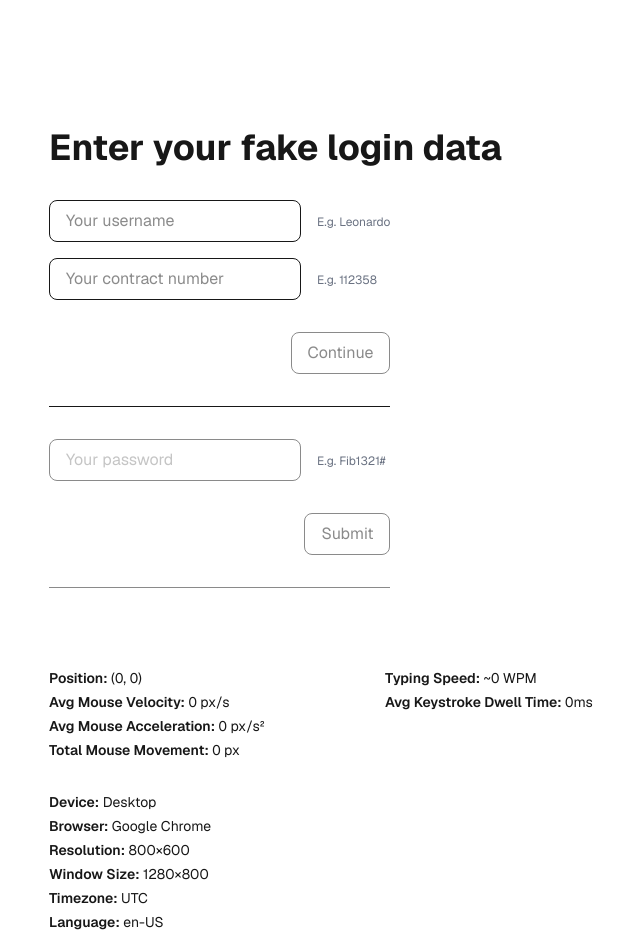
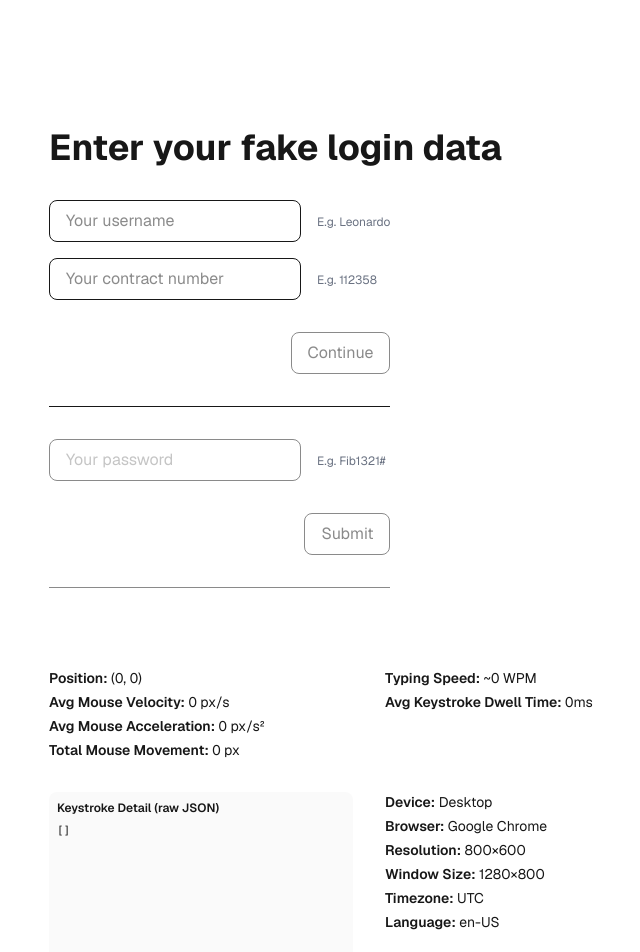
Before and after one commit to sallvi/behavior-profiling, a Next.js app: page / in a window 1280 px wide. Shown: the top 952 px of the page, without its empty margins (271-911 px from the left). Built offline with nearby package versions, Linux system fonts and the light colour scheme.

Commit message:
Add keystroke detail analysis debug section
Added a section to display the last 50 keystrokes in raw JSON format.

```diff
--- a/app/page.tsx
+++ b/app/page.tsx
@@ -453,6 +453,13 @@ export default function Home() {
               </div>
             </div>
           </div>
+          {/* Keystroke Detail Analysis Debug */}
+          <div className="h-80 overflow-y-auto bg-zinc-50 p-2 rounded-lg text-xs">
+            <div className="font-semibold mb-2">Keystroke Detail (raw JSON)</div>
+            <pre className="whitespace-pre-wrap text-[11px]">
+              {JSON.stringify(keystrokeData.slice(-50), null, 2)}
+            </pre>
+          </div>
           {/* Device Fingerprinting */}
           {deviceFingerprint && (
             <div className="space-y-3">
```
